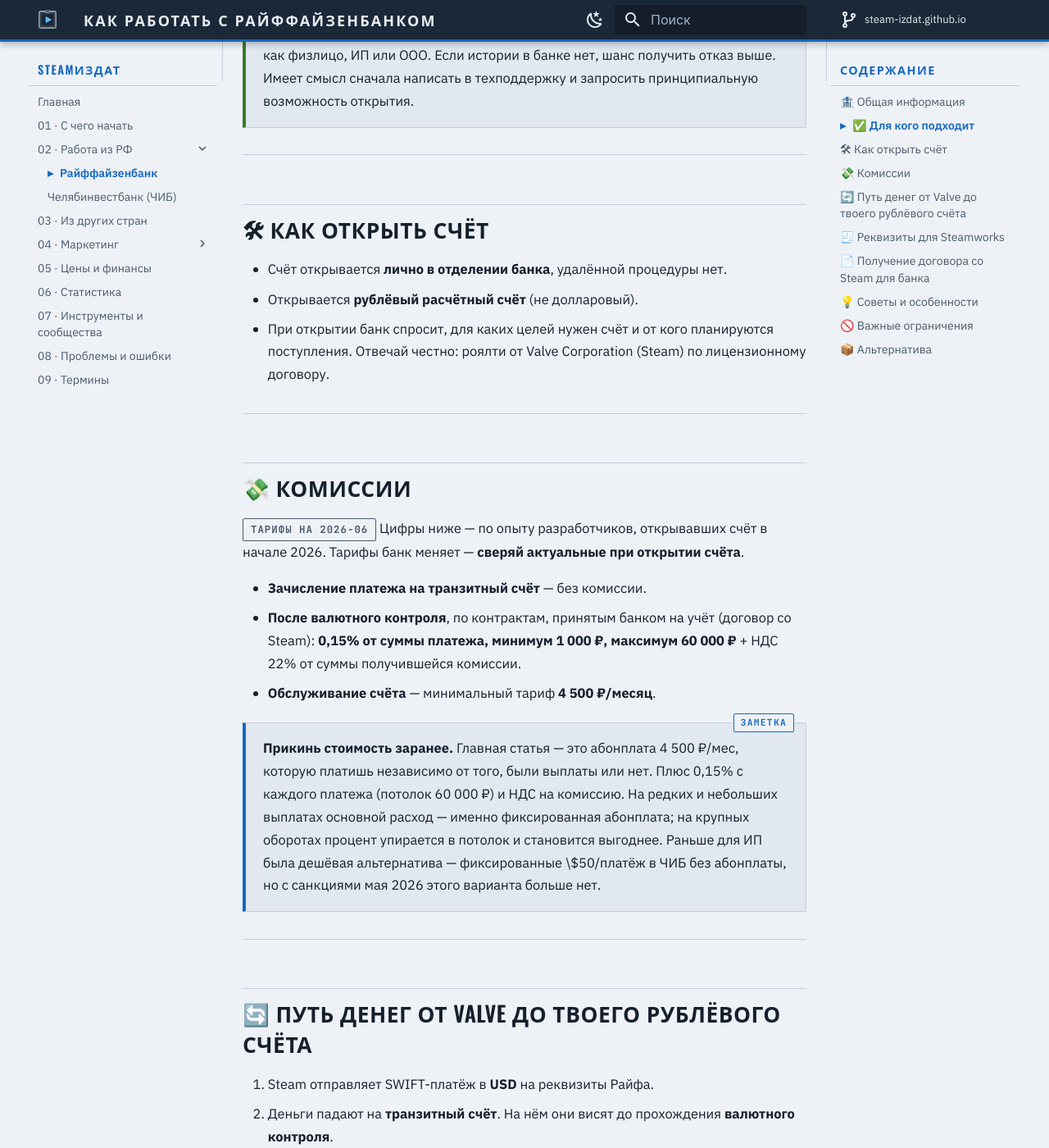
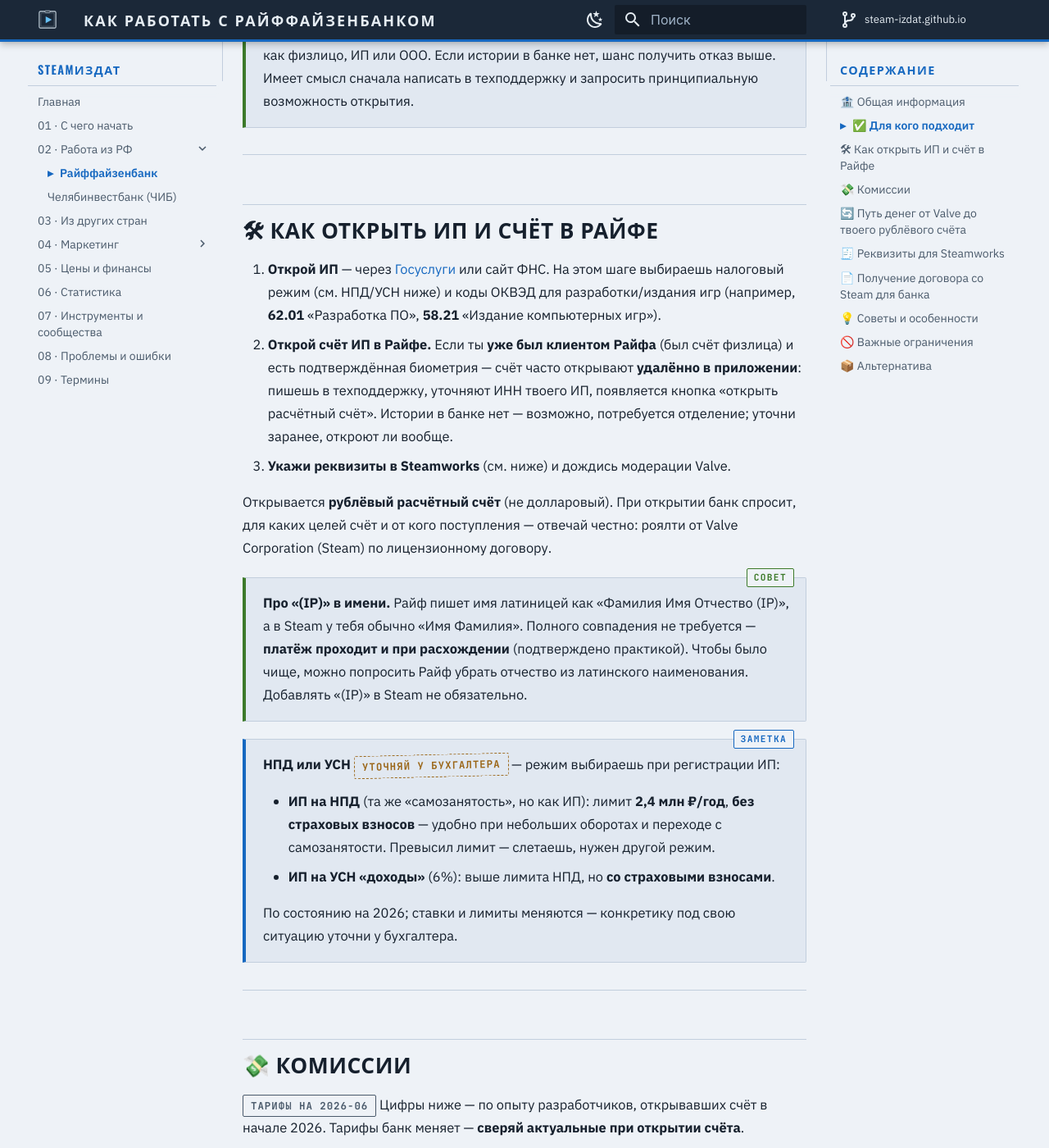
Before and after one commit to steam-izdat/steam-izdat.github.io, an MkDocs documentation site: the page built from docs/02-russia/raiffeisenbank.md, in a window 1280 px wide and 1400 px high, scrolled down 1064 px. Shown: the whole window at 82% size. Built offline with MkDocs 1.6.1 and Material for MkDocs 9.7.7, drawn with Linux system fonts in a browser that asks for light colours; comment, search, counter and statistics services are not loaded; some of the changed text lies outside the part shown.

Commit message:
RF ИП + Raiffeisen: fix tariff myth, add registration path and regime
- Correct «4 500 ₽/mo is mandatory» (in 4 places): Raiffeisen has a free/cheap
  «Суперноль» tariff for new ИП (РКО 0–490 ₽/mo, officially confirmed). The
  4 500 ₽/mo figure is a higher tier, not the minimum; currency control 0.15%
  applies regardless.
- Correct «account only opens in-branch» — existing Raiffeisen clients open the
  ИП account remotely in the app (biometrics).
- Add «How to open ИП and the account»: ФНС/Госуслуги → ОКВЭД 62.01/58.21 →
  account; note the «(IP)» name suffix doesn't block the Steam payout; add an
  НПД vs УСН regime block (consult an accountant).

Source: raiffeisen.ru / sravni / 1000bankov (Суперноль tariff); chat practice.

```diff
--- a/docs/02-russia/raiffeisenbank.md
+++ b/docs/02-russia/raiffeisenbank.md
@@ -32,11 +32,30 @@
 
 ---
 
-## 🛠 Как открыть счёт
+## 🛠 Как открыть ИП и счёт в Райфе
 
-- Счёт открывается **лично в отделении банка**, удалённой процедуры нет.
-- Открывается **рублёвый расчётный счёт** (не долларовый).
-- При открытии банк спросит, для каких целей нужен счёт и от кого планируются поступления. Отвечай честно: роялти от Valve Corporation (Steam) по лицензионному договору.
+1. **Открой ИП** — через [Госуслуги](https://www.gosuslugi.ru/) или сайт ФНС. На этом шаге выбираешь налоговый режим (см. НПД/УСН ниже) и коды ОКВЭД для разработки/издания игр (например, **62.01** «Разработка ПО», **58.21** «Издание компьютерных игр»).
+2. **Открой счёт ИП в Райфе.** Если ты **уже был клиентом Райфа** (был счёт физлица) и есть подтверждённая биометрия — счёт часто открывают **удалённо в приложении**: пишешь в техподдержку, уточняют ИНН твоего ИП, появляется кнопка «открыть расчётный счёт». Истории в банке нет — возможно, потребуется отделение; уточни заранее, откроют ли вообще.
+3. **Укажи реквизиты в Steamworks** (см. ниже) и дождись модерации Valve.
+
+Открывается **рублёвый расчётный счёт** (не долларовый). При открытии банк спросит, для каких целей счёт и от кого поступления — отвечай честно: роялти от Valve Corporation (Steam) по лицензионному договору.
+
+<div class="cl cl-tip" markdown>
+
+**Про «(IP)» в имени.** Райф пишет имя латиницей как «Фамилия Имя Отчество (IP)», а в Steam у тебя обычно «Имя Фамилия». Полного совпадения не требуется — **платёж проходит и при расхождении** (подтверждено практикой). Чтобы было чище, можно попросить Райф убрать отчество из латинского наименования. Добавлять «(IP)» в Steam не обязательно.
+
+</div>
+
+<div class="cl cl-note" markdown>
+
+**НПД или УСН** <span class="stamp stamp--check">уточняй у бухгалтера</span> — режим выбираешь при регистрации ИП:
+
+- **ИП на НПД** (та же «самозанятость», но как ИП): лимит **2,4 млн ₽/год**, **без страховых взносов** — удобно при небольших оборотах и переходе с самозанятости. Превысил лимит — слетаешь, нужен другой режим.
+- **ИП на УСН «доходы»** (6%): выше лимита НПД, но **со страховыми взносами**.
+
+По состоянию на 2026; ставки и лимиты меняются — конкретику под свою ситуацию уточни у бухгалтера.
+
+</div>
 
 ---
 
@@ -46,11 +65,11 @@
 
 - **Зачисление платежа на транзитный счёт** — без комиссии.
 - **После валютного контроля**, по контрактам, принятым банком на учёт (договор со Steam): **0,15% от суммы платежа, минимум 1 000 ₽, максимум 60 000 ₽** + НДС 22% от суммы получившейся комиссии.
-- **Обслуживание счёта** — минимальный тариф **4 500 ₽/месяц**.
+- **Обслуживание счёта** — **зависит от тарифа РКО**, не фиксированные 4 500 ₽. Для нового ИП есть пакет **«Суперноль»**: РКО **0–490 ₽/мес** (0 ₽, если в месяце не пользовался счётом или были покупки по бизнес-карте). 4 500 ₽/мес — это тарифы с включёнными операциями, **не обязательный минимум**.
 
 <div class="cl cl-note" markdown>
 
-**Прикинь стоимость заранее.** Главная статья — это абонплата 4 500 ₽/мес, которую платишь независимо от того, были выплаты или нет. Плюс 0,15% с каждого платежа (потолок 60 000 ₽) и НДС на комиссию. На редких и небольших выплатах основной расход — именно фиксированная абонплата; на крупных оборотах процент упирается в потолок и становится выгоднее. Раньше для ИП была дешёвая альтернатива — фиксированные \$50/платёж в ЧИБ без абонплаты, но с санкциями мая 2026 этого варианта больше нет.
+**Прикинь стоимость заранее.** 4 500 ₽/мес — **не обязательны**: для нового ИП есть пакет «Суперноль» (РКО 0–490 ₽/мес), на нём сидят многие. По сути платишь только **валютный контроль 0,15%** с каждого платежа (потолок 60 000 ₽) + НДС на комиссию. На «Суперноль» есть пооперационные комиссии (например, за зачисление обычных рублёвых пополнений), но входящий SWIFT от Valve идёт через транзитный счёт и валютный контроль — по практике сообщества платы за зачисление сверху это не добавляет. Точный расклад по своему тарифу уточни в банке. Раньше дешёвой альтернативой был ЧИБ ($50/платёж без абонплаты), но с санкциями мая 2026 его больше нет.
 
 </div>
 
@@ -142,7 +161,7 @@
 
 - Если Райф попадёт под санкции или его отключат от SWIFT — цепочка перестанет работать, как уже было с другими банками в 2022–2026 (последним выбыл ЧИБ — санкции мая 2026). Гарантий не даёт никто, держи запасной вариант в голове.
 - Райф не работает с физлицами и самозанятыми для Steam-выплат. ЧИБ, который раньше закрывал эти статусы, под санкциями с мая 2026 и больше не работает — рабочего РФ-банка для физлиц/самозанятых сейчас нет.
-- Минимальная абонплата **4 500 ₽/месяц** платится независимо от количества платежей. Если релиз задерживается и выплат от Steam нет — счёт всё равно стоит денег.
+- Стоимость обслуживания **зависит от тарифа**: на «Суперноль» абонплаты по сути нет (0–490 ₽/мес), 4 500 ₽/мес возникают только на тарифах с включёнными операциями. Валютный контроль 0,15% — при каждом платеже.
 
 ---
 
```
Also changed, not shown: docs/02-russia/index.md (+2 -2 lines).
